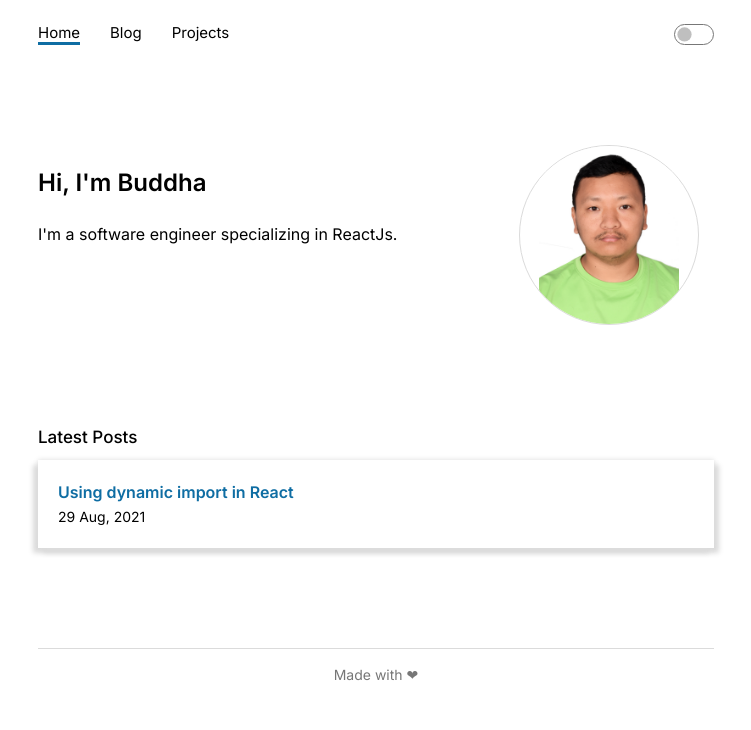
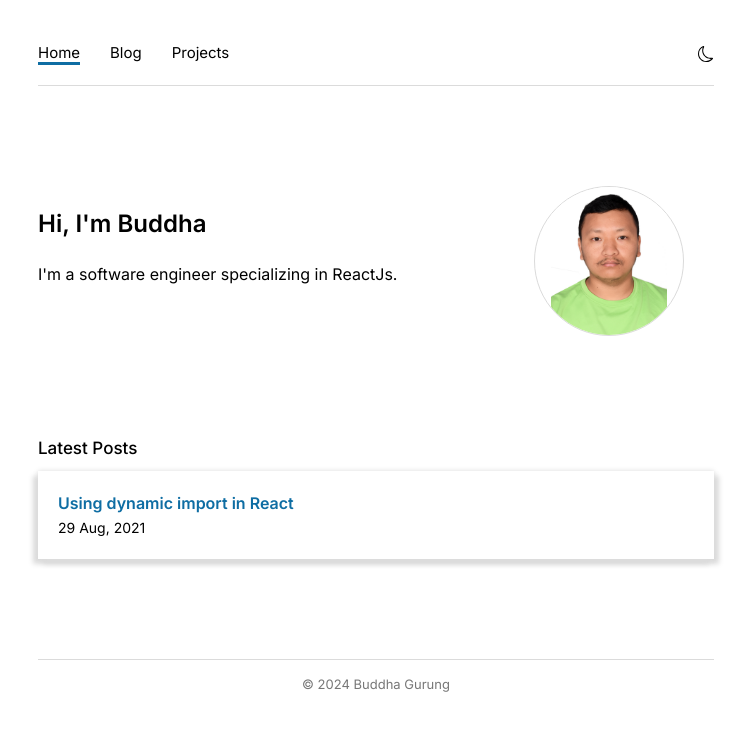
Before and after one commit to buddhagrg/portfolio, a Next.js app: page / in a window 1280 px wide. Shown: the top 730 px of the page, without its empty margins (264-1015 px from the left). Built offline with nearby package versions, Linux system fonts and the light colour scheme.

Commit message:
refactor code: css enhancement, theme icon added

```diff
--- a/src/app/globals.css
+++ b/src/app/globals.css
@@ -8,8 +8,8 @@
 }
 
 [data-theme='dark'] {
-    --background-color: #303030;
-    --text-color: white;
+    --background-color: #1a202c;
+    --text-color: #cbd5e0;
     --light-text-color: #ccc5c5;
     --border-color: #525252;
     --link-color: #e4d700;
@@ -31,8 +31,13 @@ body {
 @media only screen and (max-width: 700px) {
     .root-container {
         max-width: none !important;
-        padding: 10px;
+        padding: 20px !important;
     }
+}
+
+nav {
+    border-bottom: 1px solid var(--border-color);
+    padding: 20px 0;
 }
 
 nav>ul {
@@ -53,8 +58,8 @@ nav>ul>li {
 }
 
 .hero-img {
-    width: 180px;
-    height: 180px;
+    width: 150px;
+    height: 150px;
     object-fit: contain;
     border-radius: 50%;
     border: 1px solid var(--border-color) !important;
@@ -65,7 +70,7 @@ footer {
     color: var(--light-text-color) !important;
     border-top: 1px solid var(--border-color);
     text-align: center;
-    font-size: 14px;
+    font-size: 13px;
     padding-top: 15px;
 }
 
@@ -133,16 +138,15 @@ footer {
 
 .markdown-content a {
     color: var(--link-color);
+    text-decoration: none;
 }
 
 .navlink-active {
     border-bottom: 3px solid var(--link-color);
 }
 
-.theme-switch input {
-    width: 2.5rem !important;
-    height: 1.3rem !important;
-    border-color: var(--light-text-color) !important;
+.theme-switch:hover {
+    cursor: pointer;
 }
 
 .return-home-link {
--- a/src/components/Footer.jsx
+++ b/src/components/Footer.jsx
@@ -1,5 +1,8 @@
+import { format } from "date-fns";
+
 export default function Footer() {
+    const currentYear = format(new Date(), 'yyyy');
     return (
-        <footer>Made with &#10084;</footer>
+        <footer>&copy; {currentYear} Buddha Gurung</footer>
     );
 }
--- a/src/components/Header.jsx
+++ b/src/components/Header.jsx
@@ -3,7 +3,7 @@
 import React from "react";
 import Link from "next/link";
 import { usePathname } from "next/navigation";
-import { Form } from "react-bootstrap";
+import { BsMoon, BsSun } from "react-icons/bs";
 import { useTheme } from "@/hook/useTheme";
 
 const navItems = [
@@ -14,7 +14,7 @@ const navItems = [
 
 export default function Header() {
     const pathname = usePathname();
-    const [theme, handleTheme] = useTheme();
+    const [isThemeLight, handleTheme] = useTheme();
 
     return (
         <nav className="d-flex">
@@ -28,13 +28,9 @@ export default function Header() {
                 }
             </ul>
             <div className="ms-auto">
-                <Form.Check
-                    type="switch"
-                    id="custom-switch"
-                    className="theme-switch"
-                    onChange={handleTheme}
-                    checked={theme === 'dark'}
-                ></Form.Check>
+                <div onClick={handleTheme} className="theme-switch">
+                    {isThemeLight ? <BsMoon /> : <BsSun />}
+                </div>
             </div>
         </nav>
     );
--- a/src/components/ProjectItem.jsx
+++ b/src/components/ProjectItem.jsx
@@ -5,7 +5,7 @@ import { BsGithub, BsFillRocketTakeoffFill } from "react-icons/bs";
 
 export default function ProjectItem({ title, subtitle, code, demo }) {
     return (
-        <Col lg={6} sm={12} className="mb-2 mb-sm-4">
+        <Col lg={6} sm={12} className="mb-4">
             <Card className="project-item">
                 <Card.Body>
                     <h4>{title}</h4>
--- a/src/hook/useTheme.js
+++ b/src/hook/useTheme.js
@@ -1,18 +1,17 @@
 import { useEffect, useState } from "react";
 
 const useTheme = () => {
-    const [theme, setTheme] = useState('light');
+    const [isThemeLight, setIsThemeLight] = useState('light');
 
     useEffect(() => {
-        document.body.setAttribute('data-theme', theme);
-    }, [theme]);
+        document.body.setAttribute('data-theme', isThemeLight ? 'light' : 'dark');
+    }, [isThemeLight]);
 
-    const handleTheme = (event) => {
-        const isChecked = event.target.checked;
-        setTheme(isChecked ? 'dark' : 'light');
+    const handleTheme = () => {
+        setIsThemeLight(!isThemeLight)
     }
 
-    return [theme, handleTheme];
+    return [isThemeLight, handleTheme];
 }
 
 export { useTheme };
```
